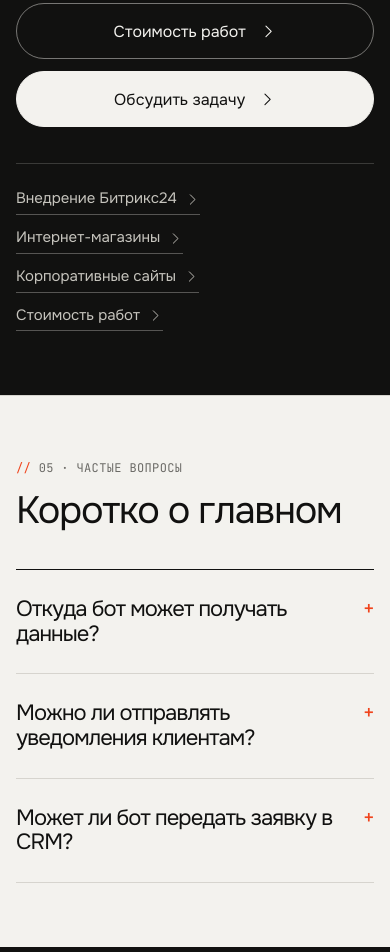
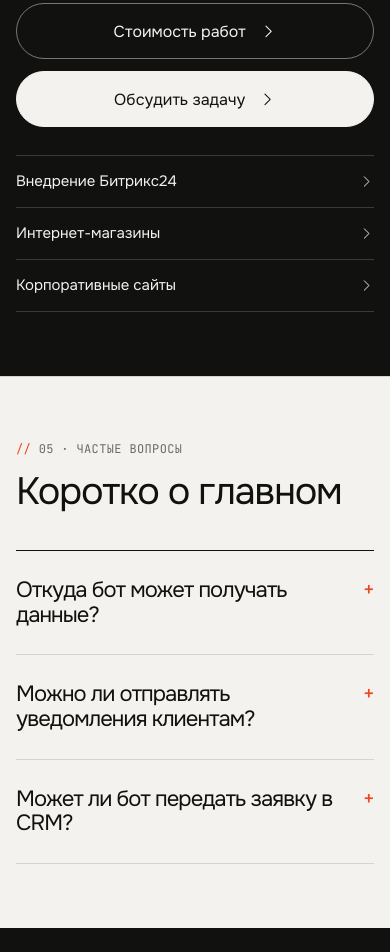
Before and after one commit to Ivanweb1/designcodes, a plain HTML site: page services/messenger-bots/index.html in a window 390 px wide. Shown: the part 5084-6036 px from the top of the page. Drawn offline with Linux system fonts and the light colour scheme.

Commit message:
Services/messenger-bots: fix mobile H1 space, non-breaking prepositions, and responsive related links

```diff
--- a/services/messenger-bots/index.html
+++ b/services/messenger-bots/index.html
@@ -378,19 +378,19 @@
   .svc-button-ghost:hover { background: var(--bg); border-color: var(--bg); color: var(--ink); }
 
   .svc-related {
-    display: flex; flex-wrap: wrap; gap: 12px 28px;
-    margin-top: clamp(36px, 4vw, 56px);
-    padding-top: 24px;
+    display: flex; flex-wrap: wrap; justify-content: center; gap: 12px;
+    margin-top: clamp(32px, 4vw, 48px);
+    padding-top: clamp(28px, 3.5vw, 40px);
     border-top: 1px solid rgba(243,242,238,.18);
   }
   .svc-related a {
-    display: inline-flex; align-items: center; gap: 8px;
-    font-size: 15px; color: #c6c4bd;
-    border-bottom: 1px solid rgba(243,242,238,.3);
-    padding-bottom: 4px;
-    transition: color .2s, border-color .2s;
+    display: inline-flex; align-items: center; gap: 10px;
+    min-height: 48px; padding: 0 22px;
+    font-size: 15px; color: var(--bg);
+    border: 1px solid rgba(243,242,238,.35); border-radius: 100px;
+    transition: background .2s, color .2s, border-color .2s;
   }
-  .svc-related a:hover { color: var(--accent); border-color: var(--accent); }
+  .svc-related a:hover { background: var(--bg); color: var(--ink); border-color: var(--bg); }
 
   /* ---------- 05 Частые вопросы ---------- */
   .svc-faq-list { border-top: 1px solid var(--ink); }
@@ -515,6 +515,9 @@
       border-bottom: 1px solid var(--line);
     }
     .cap-card:last-child, .svc-steps article:last-child { border-bottom: 0; }
+    .svc-related { flex-direction: column; gap: 0; padding-top: 0; margin-top: 28px; }
+    .svc-related a { width: 100%; justify-content: space-between; min-height: 52px; padding: 0; border: 0; border-bottom: 1px solid rgba(243,242,238,.18); border-radius: 0; }
+    .svc-related a:hover { background: none; color: var(--accent); border-color: var(--accent); }
     .contact { padding-top: 56px; }
     .big-mail { font-size: 9.4vw; }
     .form-grid { grid-template-columns: 1fr; }
@@ -648,7 +651,7 @@
   <!-- 01 · Первый экран -->
   <section class="svc-hero" aria-labelledby="svc-title">
     <div class="svc-kicker mono"><span class="cm">//</span> 01 · Мессенджеры и чат-боты</div>
-    <h1 id="svc-title">Чат-боты и интеграция Telegram и MAX<br><span>с сайтом и Битрикс24</span></h1>
+    <h1 id="svc-title">Чат-боты и&nbsp;интеграция Telegram и&nbsp;MAX <br><span>с&nbsp;сайтом и&nbsp;Битрикс24</span></h1>
     <div class="svc-hero-bottom">
       <p class="svc-lead">Передаём события с сайта и из Битрикс24 в Telegram и MAX. Разрабатываем чат-ботов для сотрудников, заказчика и его клиентов: от уведомлений до диалоговых сценариев.</p>
       <div class="svc-hero-action">
@@ -697,7 +700,7 @@
   <section class="svc-section" aria-labelledby="flow-title">
     <div class="svc-section-head">
       <span class="mono"><span class="cm">//</span> 03 · Схема и порядок работы</span>
-      <h2 id="flow-title">Как связаны системы<br><span class="dim">и как мы работаем</span></h2>
+      <h2 id="flow-title">Как связаны системы<br><span class="dim">и&nbsp;как мы работаем</span></h2>
     </div>
 
     <div class="flow-schema" aria-label="Схема обмена между сайтом или Битрикс24 и мессенджерами Telegram или MAX">
@@ -751,7 +754,7 @@
   <section class="svc-price" aria-labelledby="limits-title">
     <div class="svc-section-head">
       <span class="mono"><span class="cm">//</span> 04 · Возможности, ограничения и стоимость</span>
-      <h2 id="limits-title">Что важно учесть<br><span class="dim">до старта интеграции</span></h2>
+      <h2 id="limits-title">Что важно учесть<br><span class="dim">до&nbsp;старта интеграции</span></h2>
     </div>
     <div class="limits-grid">
       <div class="limits-col">
@@ -788,7 +791,6 @@
       <a href="../../bitrix24/">Внедрение Битрикс24 <svg class="ico" aria-hidden="true"><use href="#i-arrow"/></svg></a>
       <a href="../../services/online-stores/">Интернет-магазины <svg class="ico" aria-hidden="true"><use href="#i-arrow"/></svg></a>
       <a href="../../services/corporate-sites/">Корпоративные сайты <svg class="ico" aria-hidden="true"><use href="#i-arrow"/></svg></a>
-      <a href="../../prices/">Стоимость работ <svg class="ico" aria-hidden="true"><use href="#i-arrow"/></svg></a>
     </div>
   </section>
 
```
